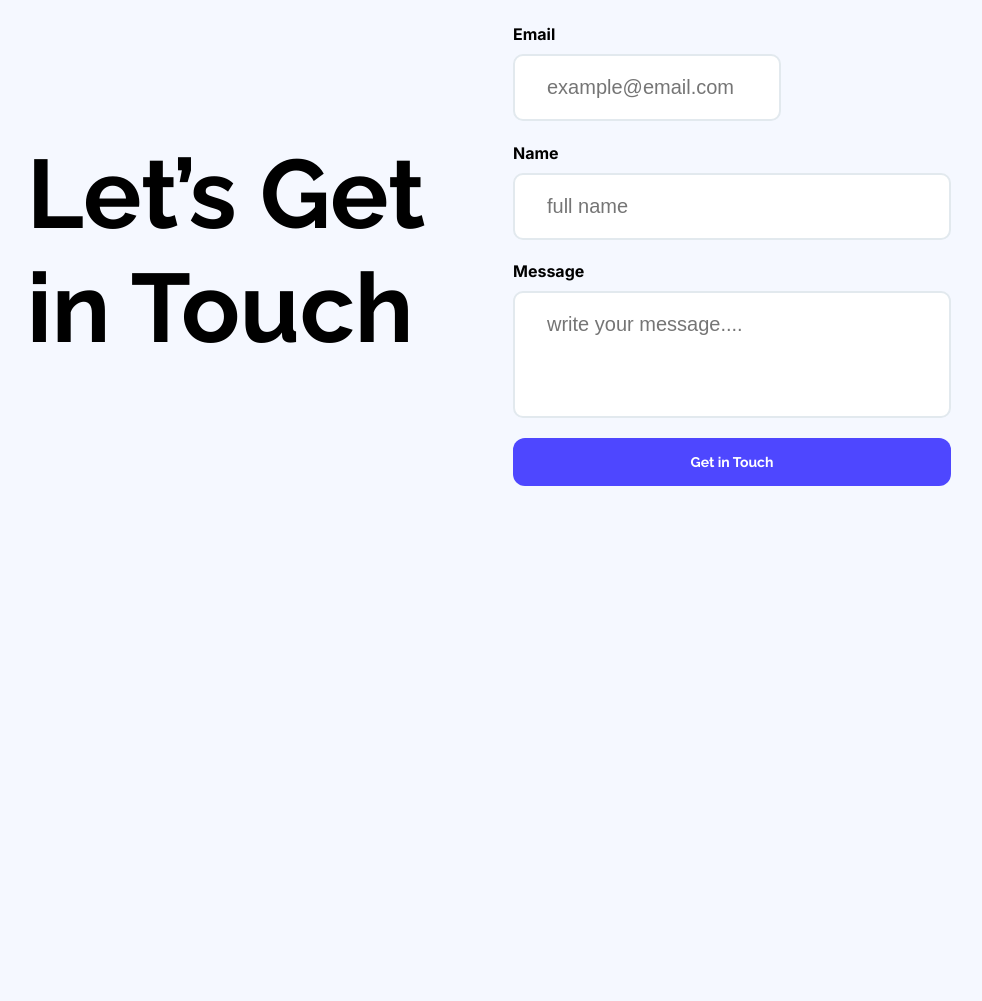
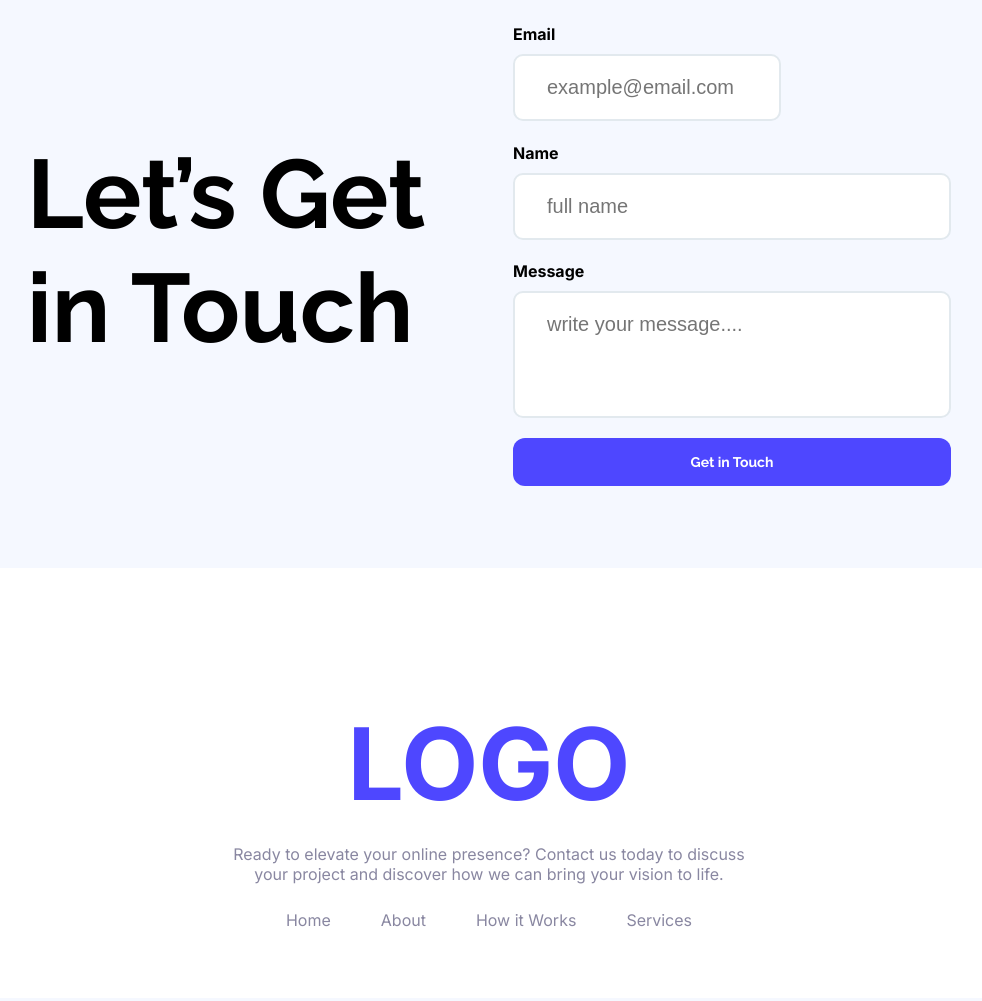
Before and after one commit to Shafayet999/FirstAssignment, a plain HTML site: page index.html in a window 1280 px wide. Shown: the part 3259-4260 px from the top of the page, without its empty margins (151-1133 px from the left). Before the commit the page ends 3835 px from the top, so only its background shows below. Drawn offline with Linux system fonts and the light colour scheme.

Commit message:
97% were done

```diff
--- a/index.html
+++ b/index.html
@@ -180,7 +180,7 @@
                         <p>This template instantly leveled up our presence.” – Studio Vertex</p>
                     </div>
                 </div>
-                <div class="newBtn allButtons rale" style="">
+                <div class="newBtn allButtons rale">
                     Get Started Free
                 </div>
                 <div class="image">
@@ -223,6 +223,21 @@
             </div>
         </section>
     </main>
+
+    <footer style="height: 430px; background-color: white; display: flex; justify-content: center; flex-direction: column; align-items: center;">
+        <div class="boro">
+            <h1 class="inter-logo" style="color: #4E47FF; font-size: 100px; margin-bottom: 20px;">LOGO</h1>
+        </div>
+        <div class="choto inter-logo" style="max-width: 530px; color: #8987A1;">
+            <p>Ready to elevate your online presence? Contact us today to discuss your project and discover how we can bring your vision to life.</p>
+        </div>
+        <div class="rem inter-logo" style="display: flex; justify-content: space-around; max-width: 630px; gap: 50px; margin-top: 10px; color: #8987A1;">
+            <div class="lekha">Home</div>
+            <div class="lekha">About</div>
+            <div class="lekha">How it Works</div>
+            <div class="lekha">Services</div>
+        </div>
+    </footer>
 </body>
 
 
```
